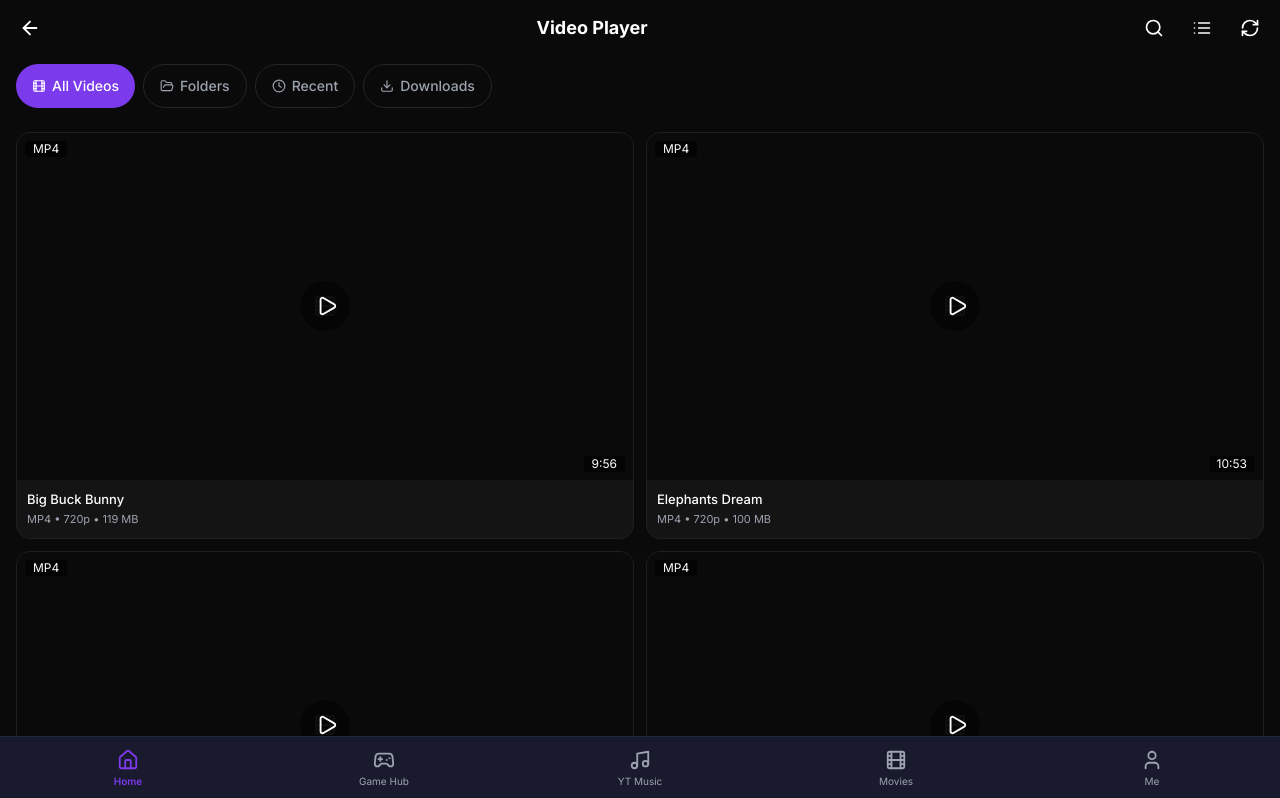
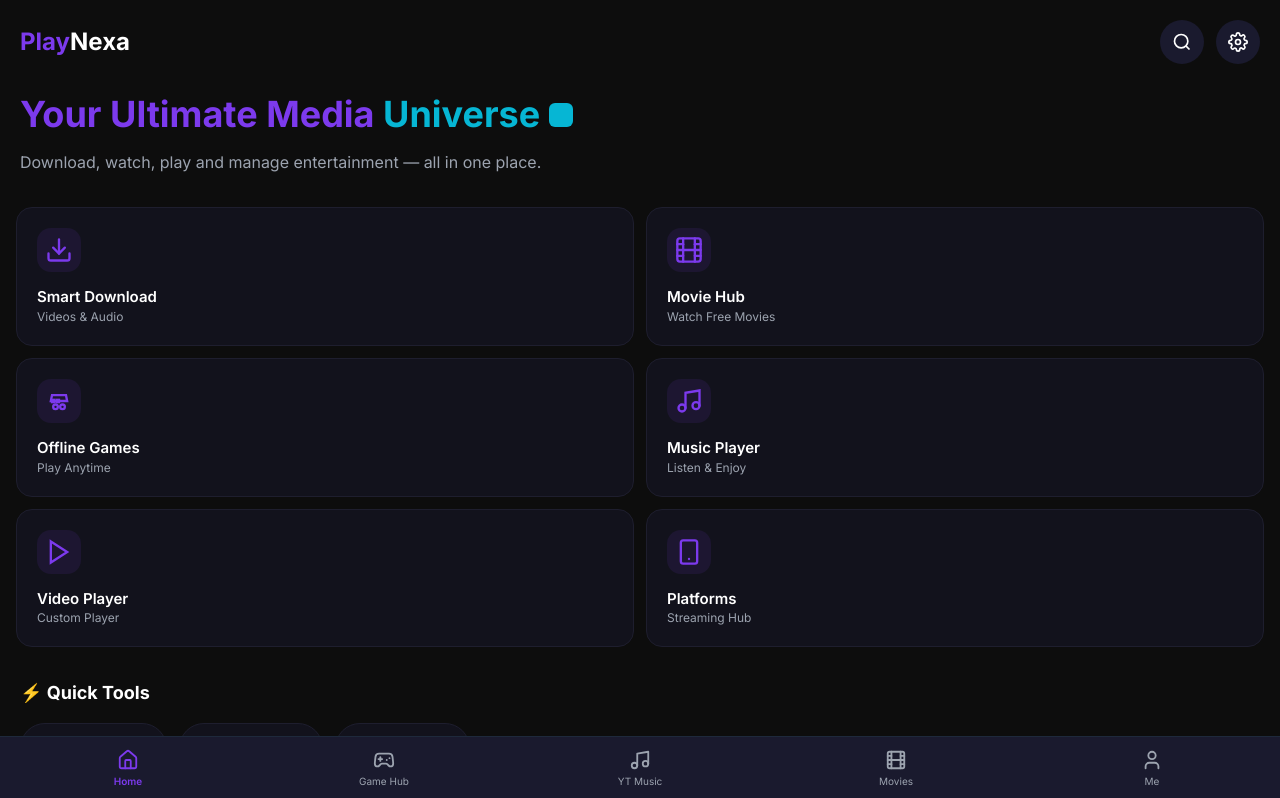
Before and after one commit to munnavai-ytr/Play-Nexa-, a Next.js app: page / in a window 1280 px wide. Shown: the top 798 px of the page. Built offline with nearby package versions, Linux system fonts and the light colour scheme.

Commit message:
341c0464-2424-4ab4-ab89-68504cc04ca3

```diff
--- a/src/app/page.tsx
+++ b/src/app/page.tsx
@@ -1,34 +1,253 @@
 'use client'
+import { useRouter } from 'next/navigation'
 
-import { useState, useCallback } from 'react'
-import VideoLibrary from '@/components/video/VideoLibrary'
-import VideoPlayer from '@/components/video/VideoPlayer'
-import type { VideoFile } from '@/lib/mediaUtils'
+export default function HomePage() {
+  const router = useRouter()
 
-export default function Home() {
-  const [selectedVideo, setSelectedVideo] = useState<VideoFile | null>(null)
-
-  const handleVideoSelect = useCallback((video: VideoFile) => {
-    setSelectedVideo(video)
-  }, [])
-
-  const handleBack = useCallback(() => {
-    setSelectedVideo(null)
-  }, [])
+  const features = [
+    {
+      icon: (
+        <svg width="28" height="28"
+          viewBox="0 0 24 24" fill="none"
+          stroke="#7C3AED" strokeWidth="2"
+          strokeLinecap="round">
+          <path d="M21 15v4a2 2 0 0 1-2 2H5
+            a2 2 0 0 1-2-2v-4"/>
+          <polyline points="7 10 12 15 17 10"/>
+          <line x1="12" y1="15" x2="12" y2="3"/>
+        </svg>
+      ),
+      title: 'Smart Download',
+      subtitle: 'Videos & Audio',
+      route: '/download',
+    },
+    {
+      icon: (
+        <svg width="28" height="28"
+          viewBox="0 0 24 24" fill="none"
+          stroke="#7C3AED" strokeWidth="2"
+          strokeLinecap="round">
+          <rect x="2" y="2" width="20"
+            height="20" rx="2.18" ry="2.18"/>
+          <line x1="7" y1="2" x2="7" y2="22"/>
+          <line x1="17" y1="2" x2="17" y2="22"/>
+          <line x1="2" y1="12" x2="22" y2="12"/>
+          <line x1="2" y1="7" x2="7" y2="7"/>
+          <line x1="2" y1="17" x2="7" y2="17"/>
+          <line x1="17" y1="17" x2="22" y2="17"/>
+          <line x1="17" y1="7" x2="22" y2="7"/>
+        </svg>
+      ),
+      title: 'Movie Hub',
+      subtitle: 'Watch Free Movies',
+      route: '/movies',
+    },
+    {
+      icon: (
+        <svg width="28" height="28"
+          viewBox="0 0 24 24" fill="none"
+          stroke="#7C3AED" strokeWidth="2"
+          strokeLinecap="round">
+          <rect x="6" y="11" width="2" height="2"/>
+          <rect x="10" y="11" width="2" height="2"/>
+          <path d="M6 7h12l1 5H5L6 7z"/>
+          <circle cx="9" cy="17" r="2"/>
+          <circle cx="15" cy="17" r="2"/>
+        </svg>
+      ),
+      title: 'Offline Games',
+      subtitle: 'Play Anytime',
+      route: '/games',
+    },
+    {
+      icon: (
+        <svg width="28" height="28"
+          viewBox="0 0 24 24" fill="none"
+          stroke="#7C3AED" strokeWidth="2"
+          strokeLinecap="round">
+          <path d="M9 18V5l12-2v13"/>
+          <circle cx="6" cy="18" r="3"/>
+          <circle cx="18" cy="16" r="3"/>
+        </svg>
+      ),
+      title: 'Music Player',
+      subtitle: 'Listen & Enjoy',
+      route: '/music',
+    },
+    {
+      icon: (
+        <svg width="28" height="28"
+          viewBox="0 0 24 24" fill="none"
+          stroke="#7C3AED" strokeWidth="2"
+          strokeLinecap="round">
+          <polygon points="5 3 19 12 5 21 5 3"/>
+        </svg>
+      ),
+      title: 'Video Player',
+      subtitle: 'Custom Player',
+      route: '/video',
+    },
+    {
+      icon: (
+        <svg width="28" height="28"
+          viewBox="0 0 24 24" fill="none"
+          stroke="#7C3AED" strokeWidth="2"
+          strokeLinecap="round">
+          <rect x="5" y="2" width="14"
+            height="20" rx="2" ry="2"/>
+          <line x1="12" y1="18" x2="12.01"
+            y2="18"/>
+        </svg>
+      ),
+      title: 'Platforms',
+      subtitle: 'Streaming Hub',
+      route: '/platforms',
+    },
+  ]
 
   return (
-    <div className="min-h-screen bg-[#0A0A0A]">
-      {selectedVideo ? (
-        <VideoPlayer
-          video={selectedVideo}
-          onBack={handleBack}
-        />
-      ) : (
-        <VideoLibrary
-          onVideoSelect={handleVideoSelect}
-          onBack={handleBack}
-        />
-      )}
+    <div className="flex flex-col min-h-screen
+      bg-[#0D0D0D] pb-20">
+
+      {/* HEADER */}
+      <div className="flex items-center
+        justify-between px-5 pt-5 pb-3">
+        <div className="flex items-baseline gap-0">
+          <span className="text-[#7C3AED]
+            font-bold text-2xl">Play</span>
+          <span className="text-white
+            font-bold text-2xl">Nexa</span>
+        </div>
+        <div className="flex gap-3">
+          <button
+            onClick={() => router.push('/search')}
+            className="w-11 h-11 rounded-full
+              bg-[#1A1A2E] flex items-center
+              justify-center active:opacity-70">
+            <svg width="20" height="20"
+              viewBox="0 0 24 24" fill="none"
+              stroke="white" strokeWidth="2">
+              <circle cx="11" cy="11" r="8"/>
+              <path d="m21 21-4.35-4.35"/>
+            </svg>
+          </button>
+          <button
+            onClick={() => router.push('/settings')}
+            className="w-11 h-11 rounded-full
+              bg-[#1A1A2E] flex items-center
+              justify-center active:opacity-70">
+            <svg width="20" height="20"
+              viewBox="0 0 24 24" fill="none"
+              stroke="white" strokeWidth="2">
+              <circle cx="12" cy="12" r="3"/>
+              <path d="M19.4 15a1.65 1.65 0 0 0
+                .33 1.82l.06.06a2 2 0 0 1-2.83
+                2.83l-.06-.06a1.65 1.65 0 0 0
+                -1.82-.33 1.65 1.65 0 0 0-1
+                1.51V21a2 2 0 0 1-4 0v-.09A1.65
+                1.65 0 0 0 9 19.4a1.65 1.65 0 0
+                0-1.82.33l-.06.06a2 2 0 0 1-2.83
+                -2.83l.06-.06A1.65 1.65 0 0 0
+                4.68 15a1.65 1.65 0 0 0-1.51-1H3
+                a2 2 0 0 1 0-4h.09A1.65 1.65 0 0
+                0 4.6 9a1.65 1.65 0 0 0-.33-1.82
+                l-.06-.06a2 2 0 0 1 2.83-2.83
+                l.06.06A1.65 1.65 0 0 0 9 4.68
+                a1.65 1.65 0 0 0 1-1.51V3a2 2
+                0 0 1 4 0v.09a1.65 1.65 0 0 0
+                1 1.51 1.65 1.65 0 0 0 1.82-.33
+                l.06-.06a2 2 0 0 1 2.83 2.83
+                l-.06.06A1.65 1.65 0 0 0 19.4
+                9a1.65 1.65 0 0 0 1.51 1H21
+                a2 2 0 0 1 0 4h-.09a1.65 1.65
+                0 0 0-1.51 1z"/>
+            </svg>
+          </button>
+        </div>
+      </div>
+
+      {/* HERO TEXT */}
+      <div className="px-5 pt-4 pb-8">
+        <h1 className="text-[#7C3AED] font-bold
+          text-4xl leading-tight">
+          Your Ultimate Media{' '}
+          <span className="text-[#06B6D4]">
+            Universe
+          </span>
+          {' '}
+          <span className="inline-block w-6 h-6
+            bg-[#06B6D4] rounded-sm align-middle
+            mb-1"/>
+        </h1>
+        <p className="text-[#9CA3AF] text-base
+          mt-3 leading-relaxed">
+          Download, watch, play and manage
+          entertainment — all in one place.
+        </p>
+      </div>
+
+      {/* FEATURE CARDS GRID */}
+      <div className="px-4 grid grid-cols-2
+        gap-3">
+        {features.map((feature) => (
+          <button
+            key={feature.route}
+            onClick={() => router.push(feature.route)}
+            className="bg-[#12121C] rounded-2xl
+              p-5 text-left flex flex-col gap-4
+              min-h-[120px] border border-[#1E1E2E]
+              active:scale-95 transition-transform
+              duration-150"
+          >
+            <div className="w-11 h-11 rounded-xl
+              bg-[#7C3AED]/10 flex items-center
+              justify-center">
+              {feature.icon}
+            </div>
+            <div>
+              <p className="text-white font-semibold
+                text-[15px] leading-tight">
+                {feature.title}
+              </p>
+              <p className="text-[#9CA3AF] text-xs
+                mt-0.5">
+                {feature.subtitle}
+              </p>
+            </div>
+          </button>
+        ))}
+      </div>
+
+      {/* QUICK TOOLS */}
+      <div className="px-5 mt-8">
+        <h2 className="text-white font-bold
+          text-lg mb-4">
+          ⚡ Quick Tools
+        </h2>
+        <div className="flex gap-3 overflow-x-auto
+          scrollbar-hide pb-2">
+          {[
+            { emoji: '🚀', label: 'Speed Mode' },
+            { emoji: '🗑️', label: 'Clear Cache' },
+            { emoji: '🌙', label: 'Dark Mode' },
+          ].map((tool) => (
+            <button
+              key={tool.label}
+              className="flex items-center gap-2
+                px-4 py-3 bg-[#12121C] rounded-full
+                border border-[#1E1E2E]
+                whitespace-nowrap min-h-[44px]
+                active:opacity-70 flex-shrink-0"
+            >
+              <span>{tool.emoji}</span>
+              <span className="text-white text-sm
+                font-medium">
+                {tool.label}
+              </span>
+            </button>
+          ))}
+        </div>
+      </div>
     </div>
   )
 }
--- a/src/app/video/page.tsx
+++ b/src/app/video/page.tsx
@@ -1,6 +1,34 @@
-// ── Play Nexa Video Player Page (Offline Scanner) ─────────────
-// Re-export from /player — the actual VideoLibrary component
-// Route: /video → used by Home page feature card
-// Offline device scanner only — no online video fetching
+'use client'
 
-export { default } from '../player/page'
+import { useState, useCallback } from 'react'
+import VideoLibrary from '@/components/video/VideoLibrary'
+import VideoPlayer from '@/components/video/VideoPlayer'
+import type { VideoFile } from '@/lib/mediaUtils'
+
+export default function VideoPage() {
+  const [selectedVideo, setSelectedVideo] = useState<VideoFile | null>(null)
+
+  const handleVideoSelect = useCallback((video: VideoFile) => {
+    setSelectedVideo(video)
+  }, [])
+
+  const handleBack = useCallback(() => {
+    setSelectedVideo(null)
+  }, [])
+
+  return (
+    <div className="min-h-screen bg-[#0A0A0A]">
+      {selectedVideo ? (
+        <VideoPlayer
+          video={selectedVideo}
+          onBack={handleBack}
+        />
+      ) : (
+        <VideoLibrary
+          onVideoSelect={handleVideoSelect}
+          onBack={handleBack}
+        />
+      )}
+    </div>
+  )
+}
```
